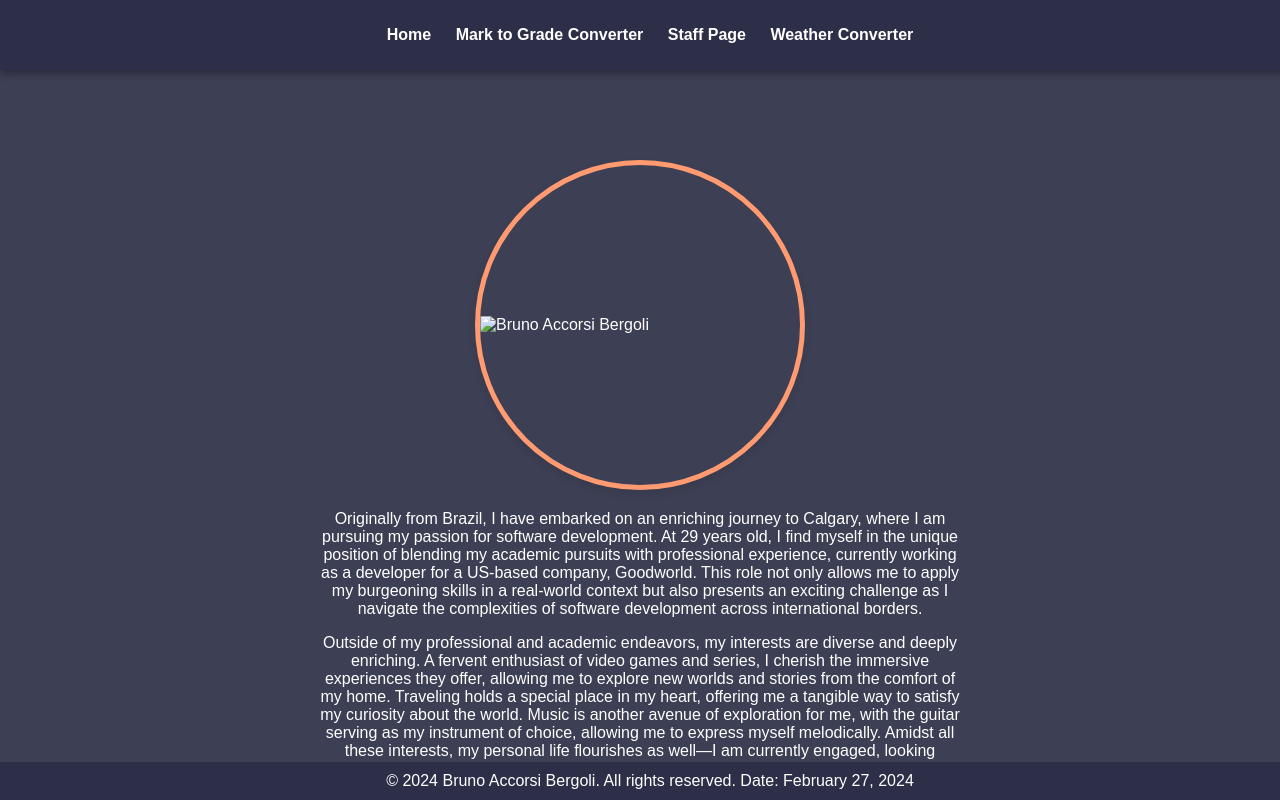
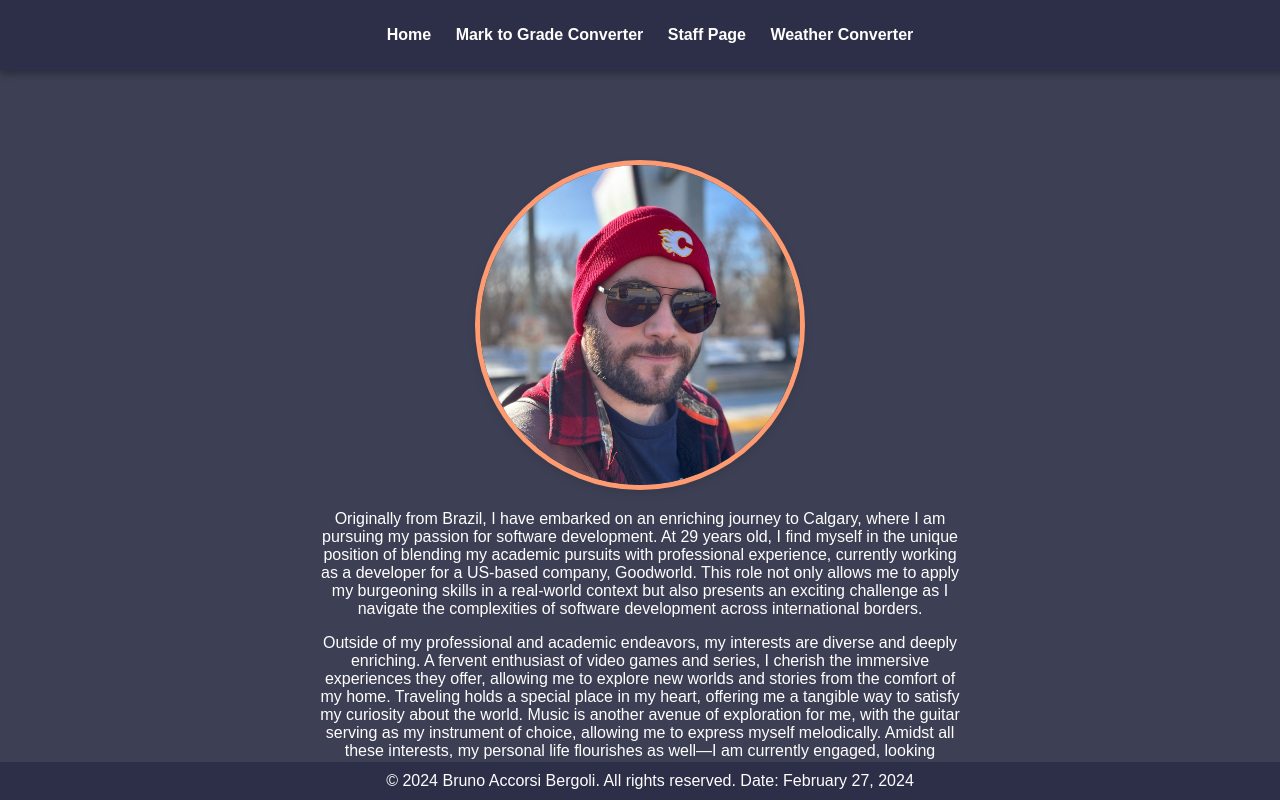
Before and after one commit to BrunoAccorsi/web-assign1, a plain HTML site: page index.html in a window 1280 px wide. Drawn offline with nearby package versions, Linux system fonts and the light colour scheme; the site is published under a folder, as on GitHub Pages, so addresses that start at the root find nothing.

Commit message:
corrected imaged path

```diff
--- a/index.html
+++ b/index.html
@@ -13,7 +13,7 @@
       <section class="profile">
         <div class="profile-image">
           <img
-            src="/assets/profile.jpg"
+            src="./assets/profile.jpg"
             alt="Bruno Accorsi Bergoli"
             id="profile-picture"
           />
```
